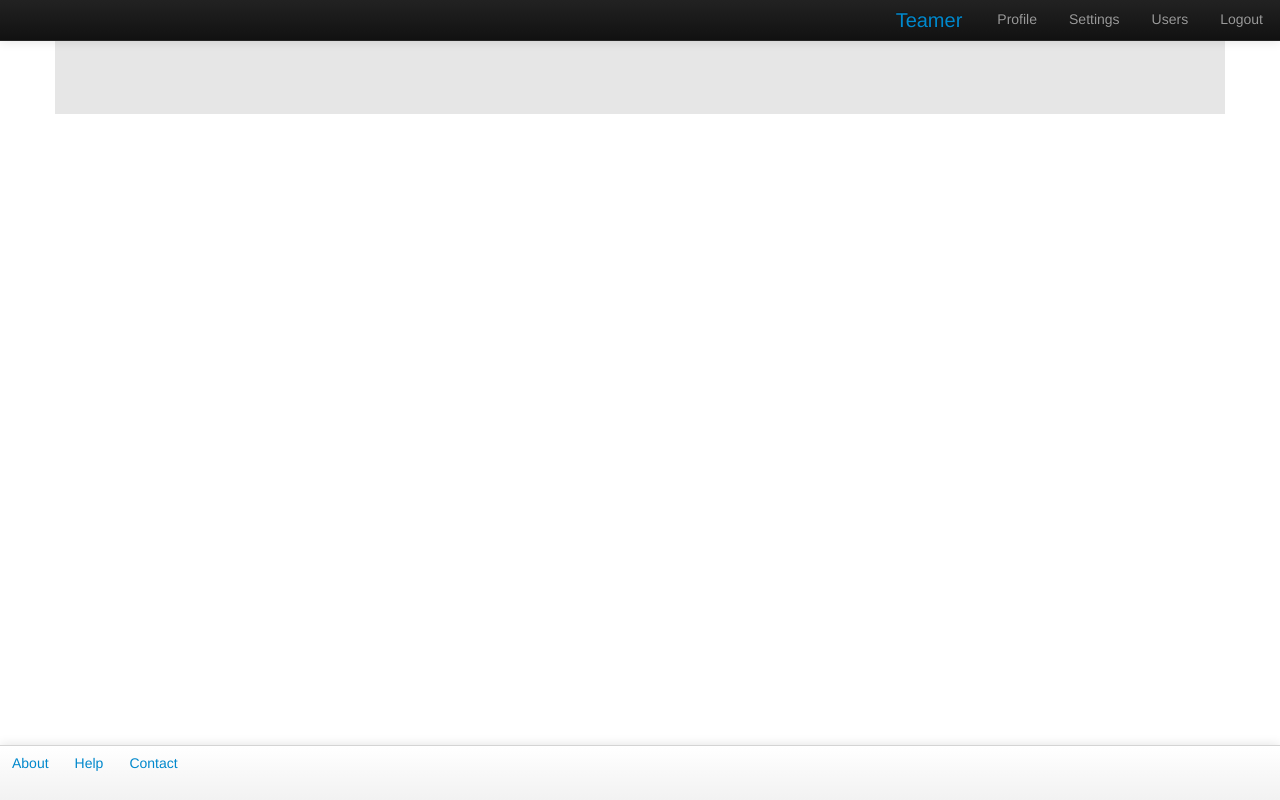
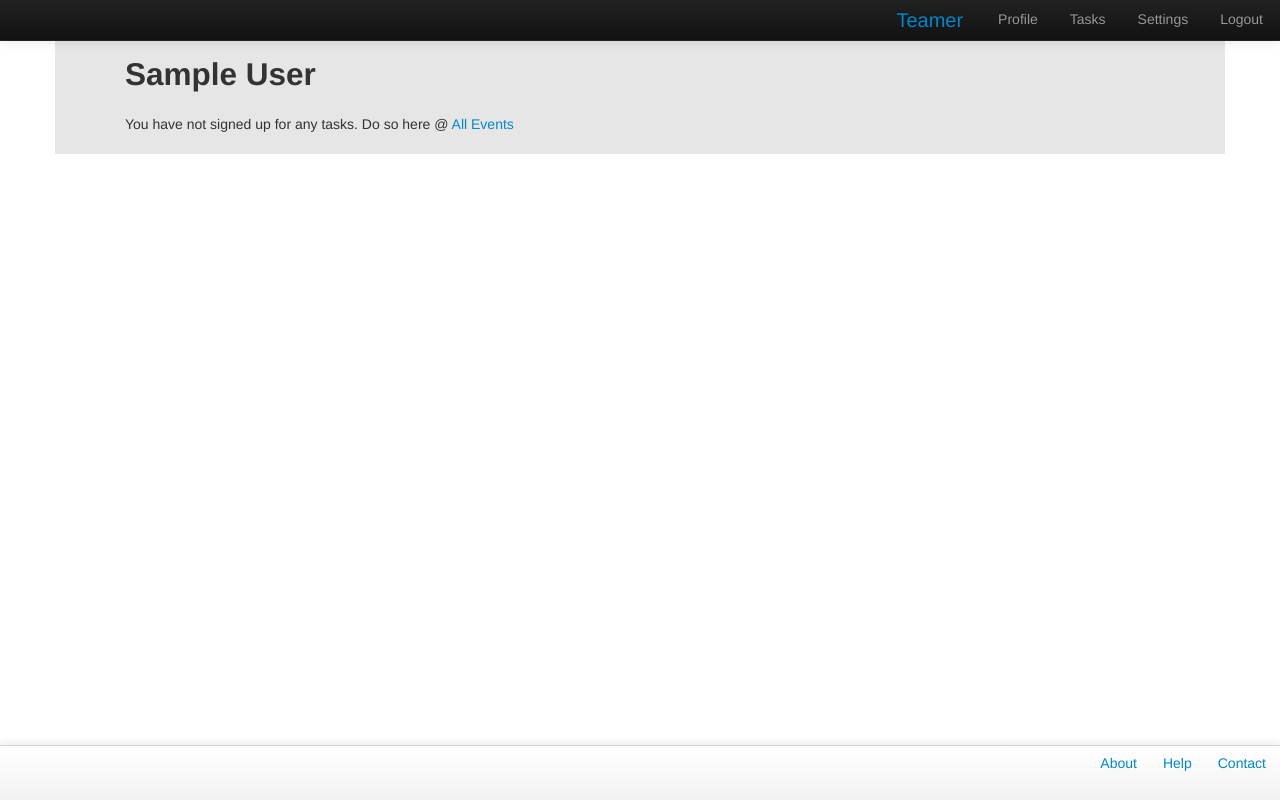
Before and after one commit to amrit92/teamerapp, a Rails app: page /tasks/1 in a window 1280 px wide. Run offline with Rails 7, Linux system fonts and the light colour scheme; the visitor is signed in with stand-in values (Sample User, id 1); data that the repository does not hold is empty; parts of the project's set-up code (start-up, migrations or seed data) failed here and were passed over; some libraries are stand-ins or nearby versions.

Commit message:
Made changes to events and tasks diplay

```diff
--- a/app/controllers/events_controller.rb
+++ b/app/controllers/events_controller.rb
@@ -11,12 +11,12 @@ def create
 @event = current_user.events.build(params[:event])
 
 	if @event.save
-		flash[:success] = "Event created!"
+		#flash[:success] = "Event created!"
 		redirect_to root_path
 		@current_user.followevent!(@event)
 	else
-		flash[:error] = "Failed to create"
-		render 'pages/home'
+		#flash[:error] = "Failed to create"
+		render new_event_path
 	end
 end
 
--- a/app/controllers/tasks_controller.rb
+++ b/app/controllers/tasks_controller.rb
@@ -13,7 +13,7 @@ class TasksController < ApplicationController
 			#flash[:success] = "New Task Created"
 			redirect_to root_path
 		else
-			redirect_to 'pages/home'
+			render new_task_path
 		end
 	end
 
--- a/app/views/layouts/_footer.html.erb
+++ b/app/views/layouts/_footer.html.erb
@@ -1,7 +1,7 @@
 
 <div class="navbar-fixed-bottom">
-	<div class="navbar-inner" style="text-align:center">
-		    <ul class="nav nav-pills">
+	<div class="navbar-inner">
+		    <ul class="nav nav-pills pull-right">
 		      <li><%= link_to "About",   about_path %></li>
 		      <li><%= link_to "Help", help_path %></li>
 		      <li><%= link_to "Contact", contact_path %></li>
--- a/app/views/layouts/_header.html.erb
+++ b/app/views/layouts/_header.html.erb
@@ -9,11 +9,12 @@
 				</div>
 				<% if signed_in? %>
 					<li><%= link_to "Profile", current_user %></li>
+					<li><%= link_to "Tasks", task_path(current_user) %> </li>
 					<li><%= link_to "Settings", edit_user_path(current_user) %></li>
 				<% end %>
 
 				<% if signed_in? %>
-					<li><%= link_to "Users", users_path %></li>
+					<!-- <li><%= link_to "Users", users_path %></li> -->
 					<li><%= link_to "Logout", signout_path, :method => :delete %></li>
 				<% else %>
 					<li> <%= link_to "Join", signup_path%></li>
--- a/app/views/tasks/show.html.erb
+++ b/app/views/tasks/show.html.erb
@@ -1,18 +1,37 @@
-<table class="table table-striped">
-<% @tasks.each do |task| %>
-<tr>
-	<h4> <%= task.title %>  </h4>
-	<%= task.description %>
-	<%= time_tag(task.date) %>
-	Required : <%= task.required - task.users.count%>
+<div class="span9">
+<% if @tasks.empty? %>
+	<h2 style="display:inline"> <%= current_user.name%></h2><br><br>
+	<p> You have not signed up for any tasks. Do so here @ <%= link_to 'All Events', root_path%> </p>
 
-	<p><small> Created <%= time_ago_in_words(task.created_at) %> ago. </small></p>
-	<%= render :partial => 'users/doform',:locals => { :task => task} if signed_in? %>
-	<% user = task.user rescue User.find(task.user_id)%>
-	<% if current_user?(user)%>
-		<%= link_to "delete task", task, :method => :delete,
-												:confirm => "You sure?",
-												:title => task.title%>
-	<% end %>
-</tr>
-<%end%>
+<% else%>
+
+	<h2 style="display:inline"> <%= current_user.name%></h2><br>
+	<p> You have signed up for the following tasks </p>
+	<br><br>
+
+	<% @tasks.each do |task| %>
+
+
+
+		<h4 style="display:inline"> <%= task.title %> </h4> of event <h4 style="display:inline"> <% event = Event.find_by_id(task.event_id)%> <%= event.title%> </h4>
+   	<div class="description"> <p style="display:inline"> <%= task.description %> <br> </div>
+   	<i class="icon-user"> </i> <%= task.required - task.users.count%>  Required &nbsp
+   	<i class="icon-globe"> </i> On <%= time_tag(task.date) %>
+
+   	<% user = task.user rescue User.find(task.user_id)%>
+   	<% if current_user?(user)%>
+	  	<i class="icon-trash"> </i>
+	  	<%= link_to "Delete", task, :method => :delete, :confirm => "You sure?",    :title => task.title%> &nbsp
+   	<% end %>
+
+
+   	<%= render :partial => 'users/doform',:locals => { :task => task}  if signed_in? %>
+   	</p>
+   	<hr>
+<% end %>
+<% end %>
+</div>
+
+<br>
+<br>
+<br>
```
Also changed, not shown: app/views/events/_event.html.erb (+23 -11 lines), app/views/pages/home.html.erb (+6 -1 lines).
